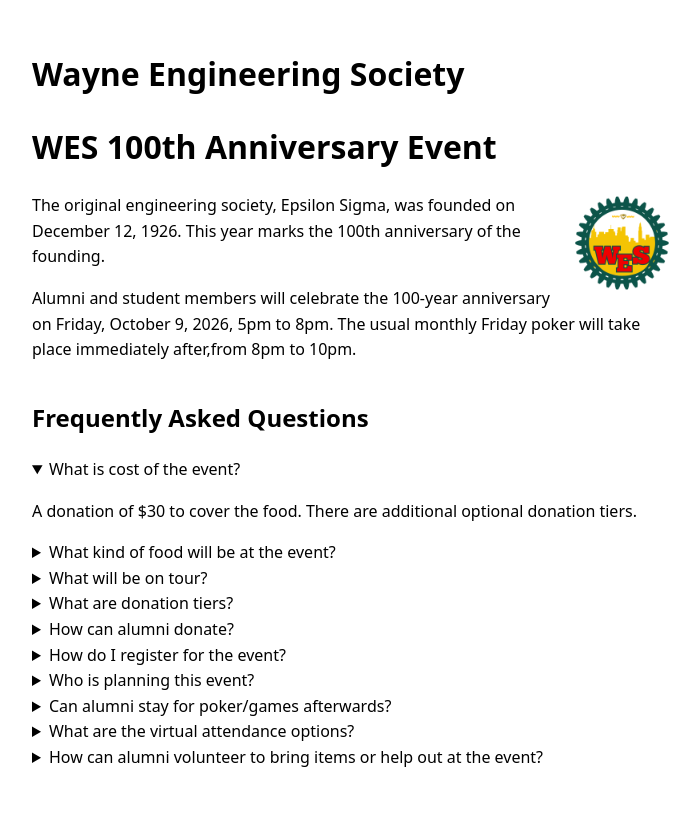
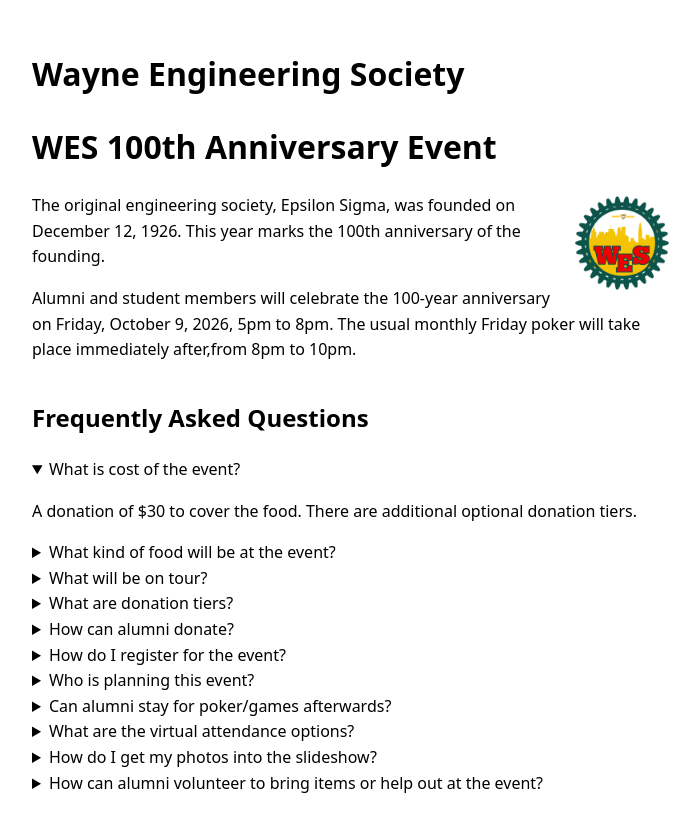
Before and after one commit to mciechanumich/WES100, a Jekyll site: the page built from docs/index.html, in a window 1280 px wide. Shown: the top 832 px of the page, without its empty margins (288-988 px from the left). Built offline with Jekyll 4.4.1, drawn with Linux system fonts in a browser that asks for light colours.

Commit message:
Add FAQ about photo submission for slideshow
Added a new FAQ item about submitting photos for the slideshow.

```diff
--- a/docs/index.html
+++ b/docs/index.html
@@ -102,6 +102,14 @@
   </details>
 
 
+  <!-- FAQ Item -->
+  <details class="faq-item">
+    <summary class="faq-question">How do I get my photos into the slideshow?</summary>
+    <div class="faq-answer">
+      <p>We will have a running slideshow showing photos from the past 100 years.  To submit photos, alumni should contact Mark C. or Bryan. </p>
+    </div>
+  </details>
+
 
   <!-- FAQ Item -->
   <details class="faq-item">
```
